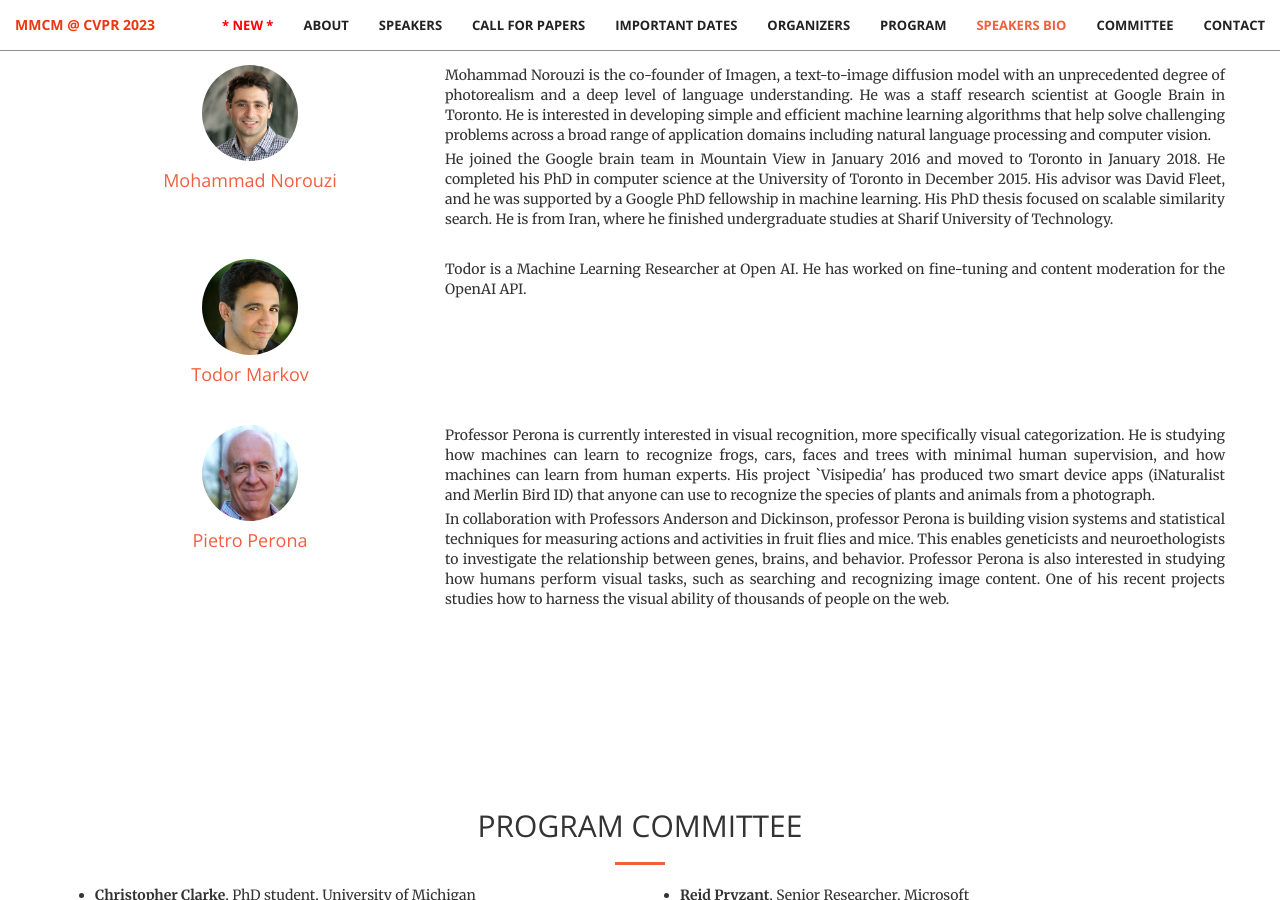
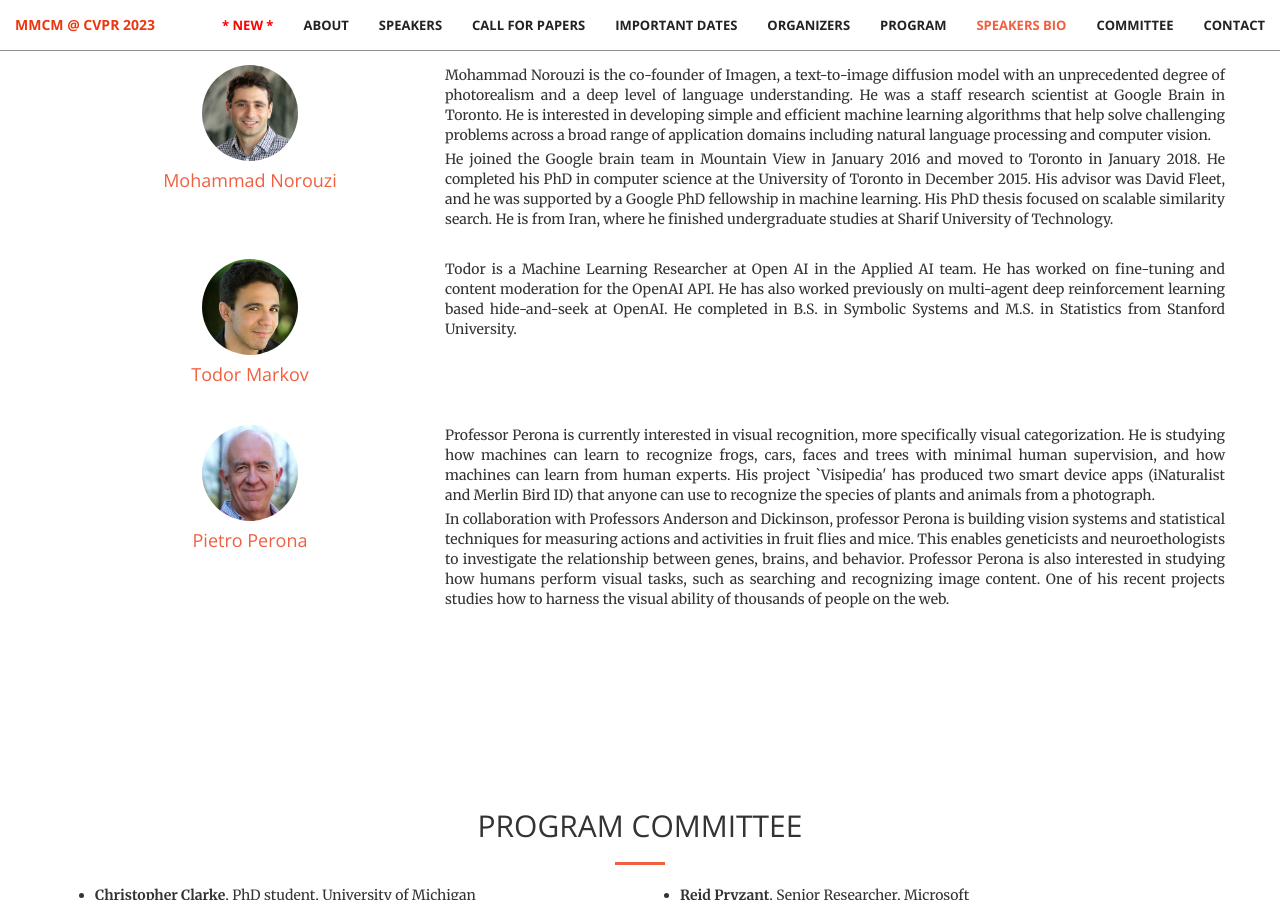
Before and after one commit to multimodal-content-moderation/multimodal-content-moderation.github.io, a Jekyll site: the page built from index.html, in a window 1280 px wide and 900 px high, scrolled down 7957 px. Built offline with Jekyll 4.4.1, drawn with Linux system fonts in a browser that asks for light colours.

Commit message:
update bio todor markov

```diff
--- a/_includes/bio.html
+++ b/_includes/bio.html
@@ -178,7 +178,7 @@
             </div>
 
             <div class="col-md-8" id="S10_info" style="margin-bottom: 30px; text-align: justify">
-                Todor is a Machine Learning Researcher at Open AI. He has worked on fine-tuning and content moderation for the OpenAI API.
+                Todor is a Machine Learning Researcher at Open AI in the Applied AI team. He has worked on fine-tuning and content moderation for the OpenAI API. He has also worked previously on multi-agent deep reinforcement learning based hide-and-seek at OpenAI. He completed in B.S. in Symbolic Systems and M.S. in Statistics from Stanford University.
             </div>
         </div>
 
```
